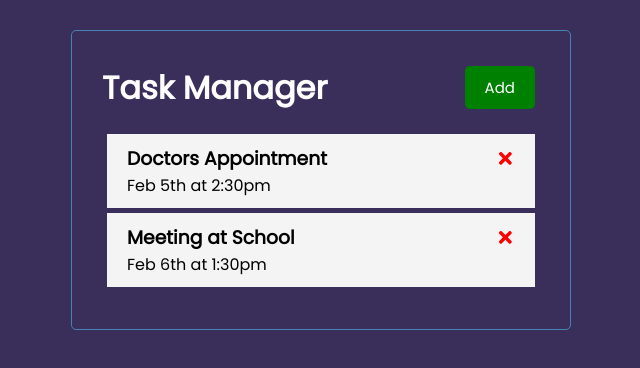
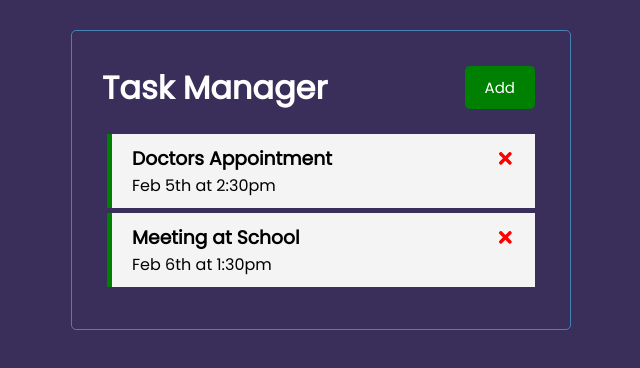
Before and after one commit to Axn-Switch/TaskManagerAssistant, a React (Create React App) app: page / in a window 1280 px wide. Shown: the top 368 px of the page, without its empty margins (319-959 px from the left). Built offline with nearby package versions, Linux system fonts and the light colour scheme.

Commit message:
added toggle reminder feature

```diff
--- a/src/App.css
+++ b/src/App.css
@@ -83,6 +83,9 @@
 .form-control label {
   display: block;
 }
+span{
+  color: white;
+}
 
 .form-control input {
   width: 100%;
--- a/src/App.js
+++ b/src/App.js
@@ -24,11 +24,15 @@
     setTasks(tasks.filter((task) => task.id !== id))
   }
 
+  //Toggle Reminder
+  const toggleReminder = (id) =>{
+    setTasks(tasks.map((task) => task.id === id ? {...task, reminder: !task.reminder} : task))
+  }
 
   return (
     <div className="container">
       <Header title="Task Manager"/>
-      <Tasks tasks={tasks} onDelete={deleteTask}/>
+      {tasks.length > 0 ? (<Tasks tasks={tasks} onDelete={deleteTask} onToggle={toggleReminder}/>): (<span>No Tasks to show</span>) }
     </div>
   );
 }
--- a/src/components/Task.js
+++ b/src/components/Task.js
@@ -1,7 +1,7 @@
 import { FaTimes } from 'react-icons/fa'
-const Task = ({task, onDelete}) => {
+const Task = ({task, onDelete, onToggle}) => {
   return (
-    <div className="task">
+    <div className={`task ${task.reminder ? 'reminder' : ''}`} onDoubleClick={() => onToggle(task.id)}>
         <h3>{task.text} <FaTimes style={{color: 'red',cursor: 'pointer'}} onClick = {() => onDelete(task.id)}/></h3>
         <p>{task.day}</p>
     </div>
--- a/src/components/Tasks.js
+++ b/src/components/Tasks.js
@@ -1,8 +1,8 @@
 import Task from './Task'
-const Tasks = ({tasks, onDelete}) => {
+const Tasks = ({tasks, onDelete, onToggle}) => {
   return (
     <>
-      {tasks.map((task) => (<Task key={task.id} task={task} onDelete={onDelete}/>))}
+      {tasks.map((task) => (<Task key={task.id} task={task} onDelete={onDelete} onToggle={onToggle}/>))}
     </>
   )
 }
```
